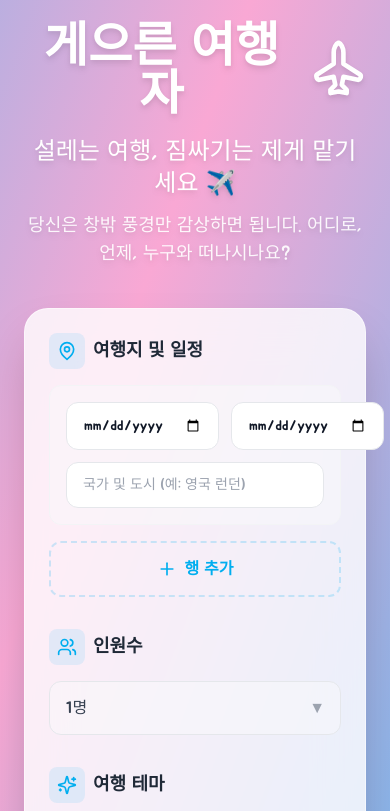
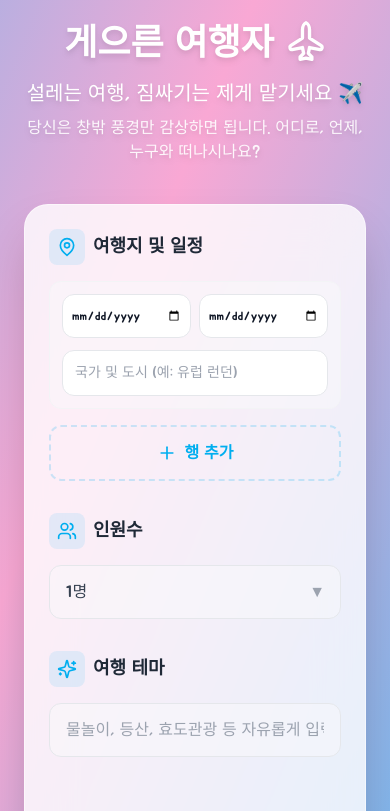
Before and after one commit to maarile1919-commits/suitcase, a Next.js app: page / in a window 390 px wide. Shown: the top 811 px of the page. Built offline with nearby package versions, Linux system fonts and the light colour scheme.

Commit message:
style: fix mobile responsiveness for step 1 inputs and header titles

```diff
--- a/src/app/page.tsx
+++ b/src/app/page.tsx
@@ -189,21 +189,21 @@ export default function Home() {
 
           {/* Header Controls */}
           <header className="mb-6 flex flex-col md:flex-row md:items-center justify-between gap-4 text-white drop-shadow-md">
-            <h1 className="text-4xl font-extrabold flex items-center gap-2 tracking-wide">
-              게으른 여행자 <Plane className="w-10 h-10 -rotate-45" />
+            <h1 className="text-3xl sm:text-4xl font-extrabold flex items-center gap-2 tracking-wide flex-wrap">
+              게으른 여행자 <Plane className="w-8 h-8 sm:w-10 sm:h-10 -rotate-45 shrink-0" />
             </h1>
-            <div className="flex gap-2">
+            <div className="flex flex-wrap gap-2 w-full md:w-auto">
               <button
                 onClick={exportToPDF}
                 disabled={isPdfLoading}
-                className="px-5 py-2.5 bg-white/90 backdrop-blur text-airline font-bold rounded-xl hover:bg-white transition flex items-center gap-2 shadow-lg disabled:opacity-50"
+                className="flex-1 md:flex-none px-4 sm:px-5 py-2.5 bg-white/90 backdrop-blur text-airline font-bold rounded-xl hover:bg-white transition flex items-center justify-center gap-2 shadow-lg disabled:opacity-50 text-sm sm:text-lg"
               >
-                {isPdfLoading ? <Loader2 className="w-5 h-5 animate-spin" /> : <Download className="w-5 h-5" />}
-                <span className="hidden md:inline text-lg">PDF로 저장하기</span>
+                {isPdfLoading ? <Loader2 className="w-5 h-5 animate-spin shrink-0" /> : <Download className="w-5 h-5 shrink-0" />}
+                <span className="whitespace-nowrap">PDF 저장</span>
               </button>
               <button
                  onClick={() => setStep(1)}
-                 className="px-5 py-2.5 bg-white/20 backdrop-blur border border-white/50 text-white font-medium rounded-xl hover:bg-white/30 transition text-lg shadow-sm"
+                 className="flex-1 md:flex-none px-4 sm:px-5 py-2.5 bg-white/20 backdrop-blur border border-white/50 text-white font-medium rounded-xl hover:bg-white/30 transition shadow-sm text-sm sm:text-lg whitespace-nowrap"
                >
                  정보 수정
                </button>
@@ -350,9 +350,9 @@ export default function Home() {
         </div>
 
         {/* Floating AI Chat Button */}
-        <div className="fixed bottom-6 right-6 z-50 flex flex-col items-end">
+        <div className="fixed bottom-4 right-4 sm:bottom-6 sm:right-6 z-50 flex flex-col items-end">
           {isChatOpen && (
-            <div className="bg-white border border-gray-200 rounded-2xl shadow-2xl p-4 w-80 md:w-96 mb-4 animate-in fade-in slide-in-from-bottom-2">
+            <div className="bg-white border border-gray-200 rounded-2xl shadow-2xl p-4 w-[calc(100vw-2rem)] sm:w-80 md:w-96 mb-4 animate-in fade-in slide-in-from-bottom-2">
                <div className="flex justify-between items-center mb-3">
                  <h4 className="font-bold text-gray-800 flex items-center gap-2">
                    <MessageSquare className="w-4 h-4 text-primary" /> 리스트 편집하기
@@ -398,11 +398,11 @@ export default function Home() {
       <div className="max-w-3xl mx-auto p-6 md:p-12 relative z-10 w-full">
       {/* Header */}
       <header className="text-center mb-10 animate-in fade-in slide-in-from-top-4 duration-700 text-white drop-shadow-md">
-        <h1 className="text-5xl md:text-7xl font-extrabold mb-4 flex items-center justify-center gap-3">
-          게으른 여행자 <Plane className="w-14 h-14 -rotate-45" />
+        <h1 className="text-4xl sm:text-5xl md:text-7xl font-extrabold mb-4 flex flex-wrap items-center justify-center gap-3">
+          게으른 여행자 <Plane className="w-10 h-10 md:w-14 md:h-14 -rotate-45 shrink-0" />
         </h1>
-        <p className="text-2xl font-medium mt-2">설레는 여행, 짐싸기는 제게 맡기세요 ✈️</p>
-        <p className="text-lg mt-3 opacity-90 font-light">당신은 창밖 풍경만 감상하면 됩니다. 어디로, 언제, 누구와 떠나시나요?</p>
+        <p className="text-xl md:text-2xl font-medium mt-2 break-keep">설레는 여행, 짐싸기는 제게 맡기세요 ✈️</p>
+        <p className="text-base md:text-lg mt-2 md:mt-3 opacity-90 font-light break-keep">당신은 창밖 풍경만 감상하면 됩니다. 어디로, 언제, 누구와 떠나시나요?</p>
       </header>
 
       {/* Main Input Card */}
@@ -419,39 +419,39 @@ export default function Home() {
 
           <div className="space-y-4">
             {destinations.map((dest, index) => (
-              <div key={dest.id} className="flex flex-col md:flex-row gap-3 relative bg-gray-50/50 p-4 rounded-xl border border-gray-100 hover:border-primary/20 transition-colors">
-                <div className="flex-1 flex gap-3">
-                  <div className="flex-1">
+              <div key={dest.id} className="flex flex-col sm:flex-row gap-3 relative bg-gray-50/50 p-3 sm:p-4 rounded-xl border border-gray-100 hover:border-primary/20 transition-colors">
+                <div className="w-full sm:flex-1 flex gap-2 sm:gap-3">
+                  <div className="flex-1 min-w-0">
                     <input
                       type="date"
                       value={dest.startDate}
                       onChange={(e) => handleDestinationChange(dest.id, 'startDate', e.target.value)}
-                      className="w-full px-4 py-3 rounded-xl border border-gray-200 bg-white focus:outline-none focus:ring-2 focus:ring-primary/50 text-sm transition-all"
+                      className="w-full px-2 sm:px-4 py-3 rounded-xl border border-gray-200 bg-white focus:outline-none focus:ring-2 focus:ring-primary/50 text-xs sm:text-sm transition-all min-w-0"
                       placeholder="시작일"
                     />
                   </div>
-                  <div className="flex-1">
+                  <div className="flex-1 min-w-0">
                     <input
                       type="date"
                       value={dest.endDate}
                       onChange={(e) => handleDestinationChange(dest.id, 'endDate', e.target.value)}
-                      className="w-full px-4 py-3 rounded-xl border border-gray-200 bg-white focus:outline-none focus:ring-2 focus:ring-primary/50 text-sm transition-all"
+                      className="w-full px-2 sm:px-4 py-3 rounded-xl border border-gray-200 bg-white focus:outline-none focus:ring-2 focus:ring-primary/50 text-xs sm:text-sm transition-all min-w-0"
                       placeholder="종료일"
                     />
                   </div>
                 </div>
-                <div className="flex-[1.5] flex gap-2 w-full">
+                <div className="w-full sm:flex-[1.5] flex gap-2">
                   <input
                     type="text"
                     value={dest.location}
                     onChange={(e) => handleDestinationChange(dest.id, 'location', e.target.value)}
-                    className="w-full px-4 py-3 rounded-xl border border-gray-200 bg-white focus:outline-none focus:ring-2 focus:ring-primary/50 text-sm transition-all"
-                    placeholder="국가 및 도시 (예: 영국 런던)"
+                    className="w-full px-3 py-3 rounded-xl border border-gray-200 bg-white focus:outline-none focus:ring-2 focus:ring-primary/50 text-sm transition-all min-w-0"
+                    placeholder="국가 및 도시 (예: 유럽 런던)"
                   />
                   {destinations.length > 1 && (
                     <button
                       onClick={() => handleRemoveDestination(dest.id)}
-                      className="p-3 text-red-400 hover:bg-red-50 hover:text-red-500 rounded-xl transition-colors shrink-0"
+                      className="p-3 text-red-400 hover:bg-red-50 hover:text-red-500 rounded-xl transition-colors shrink-0 flex items-center justify-center"
                       aria-label="행 삭제"
                     >
                       <X className="w-5 h-5" />
```
